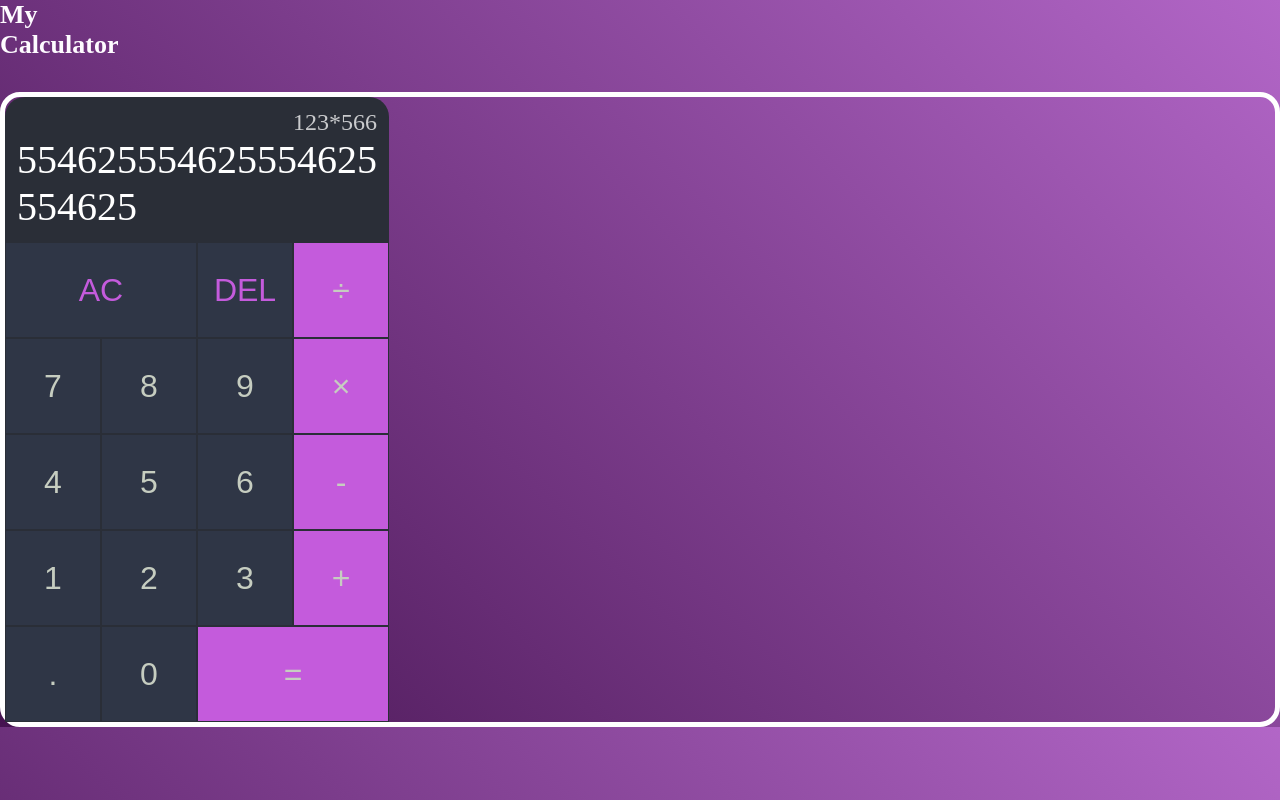
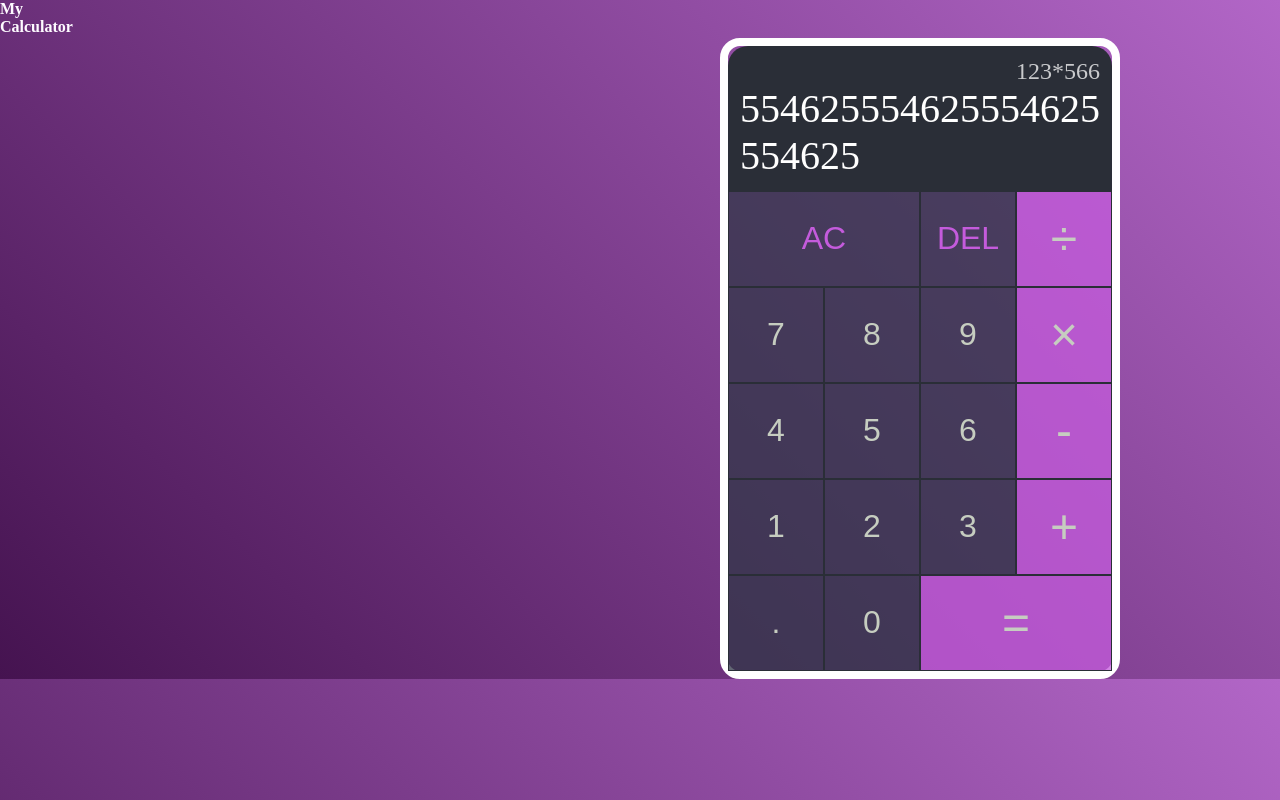
Before and after one commit to vyshnav0/Simple-React-Calculator, a React (Create React App) app: page / in a window 1280 px wide. Built offline with nearby package versions, Linux system fonts and the light colour scheme.

Commit message:
fixed extra width border issue

```diff
--- a/src/App.js
+++ b/src/App.js
@@ -2,7 +2,7 @@ import "./style.css"
 function App() {
   return (
     <>
-      <div className="calc-text">My <br /> Calculator</div>
+      <div className="calc-text">My<br/>Calculator</div>
       <div className="calculator-grid">  {/*  the outermost  */}
         <div className="output-screen">  {/* the display screen */}
           <div className="prev-operand">123*566</div>  {/* the prev output that is gets pushed up when we enter another operand */}
@@ -27,7 +27,6 @@ function App() {
         <button>.</button>
         <button>0</button>
         <button className="purple-button spans">=</button>
-
       </div>
     </>
   );
--- a/src/style.css
+++ b/src/style.css
@@ -1,75 +1,105 @@
-*, *::before, *::after {       /* remove this before and after last if not needed */
+*,
+*::before,
+*::after {
+    /* remove this before and after last if not needed */
     box-sizing: border-box;
     /* border-box makes the paddings and borders to be included within the specifies width and height*/
     /* otherwise by default the sum of padding and border can be added upto outside the elements dims */
 }
 
-body{
+body {
     margin: 0;
-    background: linear-gradient(45deg, rgba(69,19,80,255), #b266c7);
+    background: linear-gradient(45deg, rgba(69, 19, 80, 255), #b266c7);
 }
 
-.calc-text{
-    font-size: 26px;
+.calc-text {
+    /* font-size: 4rem; */
     font-weight: bold;
     color: #fefbff;
+    /* margin-top: 5rem; */
 }
 
-.calculator-grid{
-    /* margin: 0 auto; */
-    border: 5px solid white;
+.calculator-grid {
+    display: grid;
+    border: 8px solid white;
     border-radius: 20px;
-    display: grid;
-    margin-top: 2rem;
-    grid-template-columns: repeat(4, 6rem);   /* this created a grid with 4 columns with width 6*/
+    margin-top: 0.1rem;
+    width: fit-content;
+    margin-right: auto;
+    /* Push calculator to the right */
+    margin-left: 45rem;
+    /* Add space from the left of the calculator */
+    justify-content: center;
+    grid-template-columns: repeat(4, 6rem);
+    /* this created a grid with 4 columns with width 6*/
     grid-template-rows: minmax(7rem, auto) repeat(5, 6rem);
-    /* minmax- when there is more content on the screen than screen size auto comes into play else minimum of 7 is used */
-    /* do the same to 5 more rows with 6rem width */
+    /* minmax(7rem, auto) sets the first row's height to be a minimum of 7rem and auto-expanding if needed based on the content.
+       repeat(5, 6rem) sets the next 5 rows to have a fixed height of 6rem. */
 }
 
-.calculator-grid > button{
+.calculator-grid>button {
     cursor: pointer;
     font-size: 2rem;
     color: #c6cdc0;
     border: 1px solid #2a2e37;
     outline: none;
-    background-color: #2f3646;
+    background-color: rgb(47, 54, 70, .75);
+}
 
+.output-screen {
+    border: 5px ;
+    border-radius: 20px 20px 0 0;
+    grid-column: 1 / -1;
+    /* spans from the first to the last grid column, taking up the entire width of the grid. */
+    background-color: #2a2e37;
+    display: flex;
+    /* creates a flex container */
+    flex-direction: column;
+    /* flex items will be stacked vertically */
+    align-items: flex-end;
+    /* makes the text inside the screen to align at the right part */
+    justify-content: space-around;
+    /* dynamically change space between the 2 outputs */
+    padding: .75rem;
+    /* put some space between the o/p and the screen boundary */
+    word-wrap: break-word;
+    word-break: break-all;
+    /* makes the o/p screen length increase wrt the o/p */
+    /* box-sizing: border-box; */
+}
+
+.output-screen .prev-operand {
+    /* better practise as it becmomes more specific  */
+    color: rgba(255, 255, 255, .75);
+    /* .75 adds transparency */
+    font-size: 1.5rem;
+}
+
+.output-screen .curr-operand {
+    color: white;
+    font-size: 2.5rem;
+}
+
+.calculator-grid>button:hover,
+.calculator-grid>button:focus {
+    background-color: rgb(47, 54, 70, 0.9);
 }
 
 .purple-button {
-  background-color: #c45bdc  !important;
+    background-color: rgb(196, 91, 220, .75) !important;
+    font-size: 3rem !important;
 }
-.purple-text{
+
+.purple-button:hover,
+.purple-button:focus {
+    background-color: rgb(196, 91, 220, 09) !important;
+}
+
+.purple-text {
     color: #c45bdc !important;
 }
 
-
-.spans{
-    grid-column: span 2 ;    /* makes width of AC and EQUAL button twice that of normal column */
+.spans {
+    grid-column: span 2;
+    /* makes width of AC and EQUAL button twice that of normal column */
 }
-
-.output-screen {
-    border-radius: 20px 20px 0 0;     /* makes top left and right of display curve */
-    grid-column: 1 / -1;
-    /* spans from the first to the last grid column, taking up the entire width of the grid. */
-    background-color: #2a2e37;
-    display: flex;   /* creates a flex container */
-    flex-direction: column;  /* flex items will be stacked vertically */
-    align-items: flex-end;   /* makes the text inside the screen to align at the right part */
-    justify-content: space-around;  /* dynamically change space between the 2 outputs */
-
-    padding: .75rem;   /* put some space between the o/p and the below grid */
-    word-wrap: break-word;
-    word-break: break-all;  /* makes the o/p screen length increase wrt the o/p */
-}
-
-.output-screen .prev-operand{    /* better practise as it becmomes more specific  */
-    color: rgba(255, 255, 255, .75);   /* .75 adds transparency */
-    font-size: 1.5rem;
-}
-
-.output-screen .curr-operand{
-    color: white;
-    font-size: 2.5rem;
-}
```
